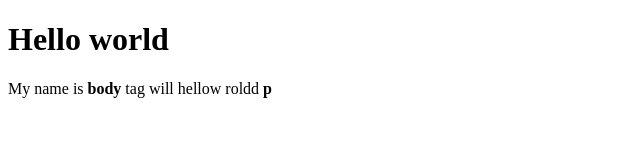
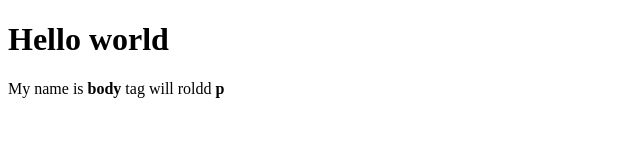
Before and after one commit to WMB2-29012024/TESTING_REPO, a plain HTML site: page index.html in a window 1280 px wide. Shown: the full height of the page, 0-640 px from the left. Drawn offline with Linux system fonts and the light colour scheme.

```diff
--- a/index.html
+++ b/index.html
@@ -5,6 +5,6 @@
   </head>
   <body>
     <h1>Hello world</h1>
-    <p>My name is <strong>body</strong> tag will hellow roldd <strong>p</strong></p>
+    <p>My name is <strong>body</strong> tag will roldd <strong>p</strong></p>
   </body>
 </html>
```
